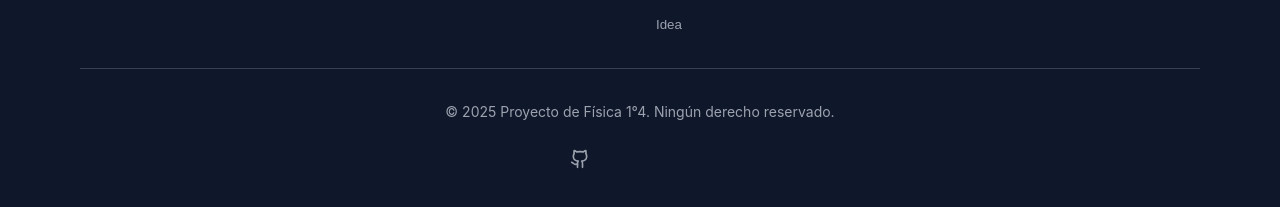
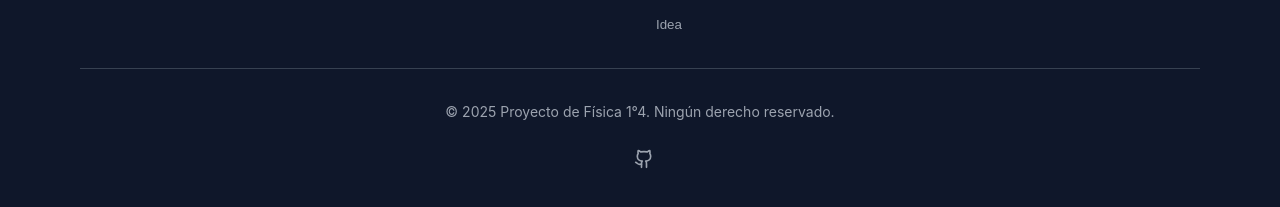
Before and after one commit to ThaCharly/fisiquinha, a React (Vite) app: page / in a window 1280 px wide. Shown: the part 7189-7396 px from the top of the page. Built offline with nearby package versions, Linux system fonts and the light colour scheme.

Commit message:
Actualización

```diff
--- a/src/App.jsx
+++ b/src/App.jsx
@@ -595,38 +595,23 @@ const App = () => {
             </div>
           </div>
 
-          <div className="footer-bottom">
+
+          <div className="footer-bottom" style={{ justifyContent: 'center' }}>
   <p className="copyright">© 2025 Proyecto de Física 1°4. Ningún derecho reservado.</p>
-            <div className="social-links">
+  <div className="social-links" style={{ justifyContent: 'center' }}>
     <motion.a
-                href="#"
+      href="https://github.com/ThaCharly/fisiquinha/"
       className="social-link"
+      target="_blank"
+      rel="noopener noreferrer"
       whileHover={{ y: -5 }}
       whileTap={{ scale: 0.9 }}
     >
       <Github className="icon" />
     </motion.a>
-              <motion.a
-                href="https://github.com/ThaCharly/fisiquinha/"
-                className="social-link"
-                whileHover={{ rotate: 10 }}
-                whileTap={{ scale: 0.9 }}
-              >
-
-              </motion.a>
-              <motion.a
-                href="#"
-                className="social-link"
-                whileHover={{
-                  boxShadow: "0 0 15px rgba(59, 130, 246, 0.7)",
-                  scale: 1.1
-                }}
-                whileTap={{ scale: 0.9 }}
-              >
-
-              </motion.a>
   </div>
 </div>
+
         </motion.div>
       </footer>
     </div>
```
Lines whose indentation alone changed are shown as unchanged.
